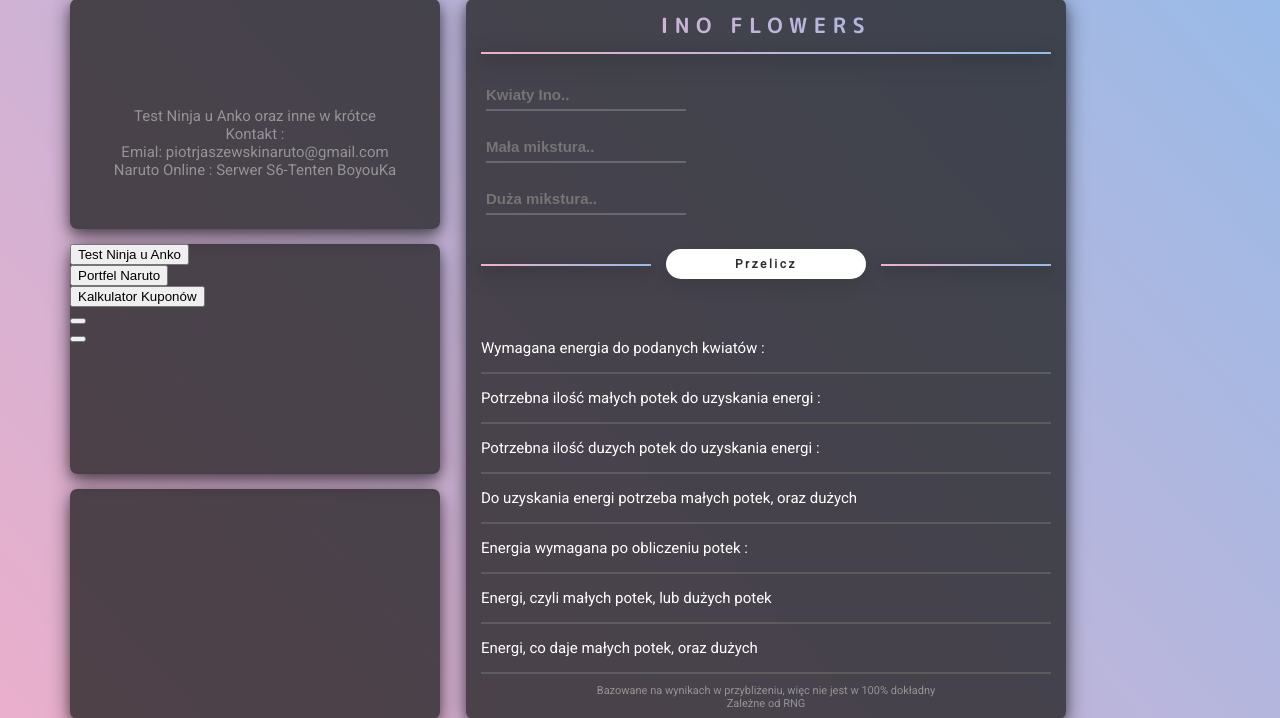
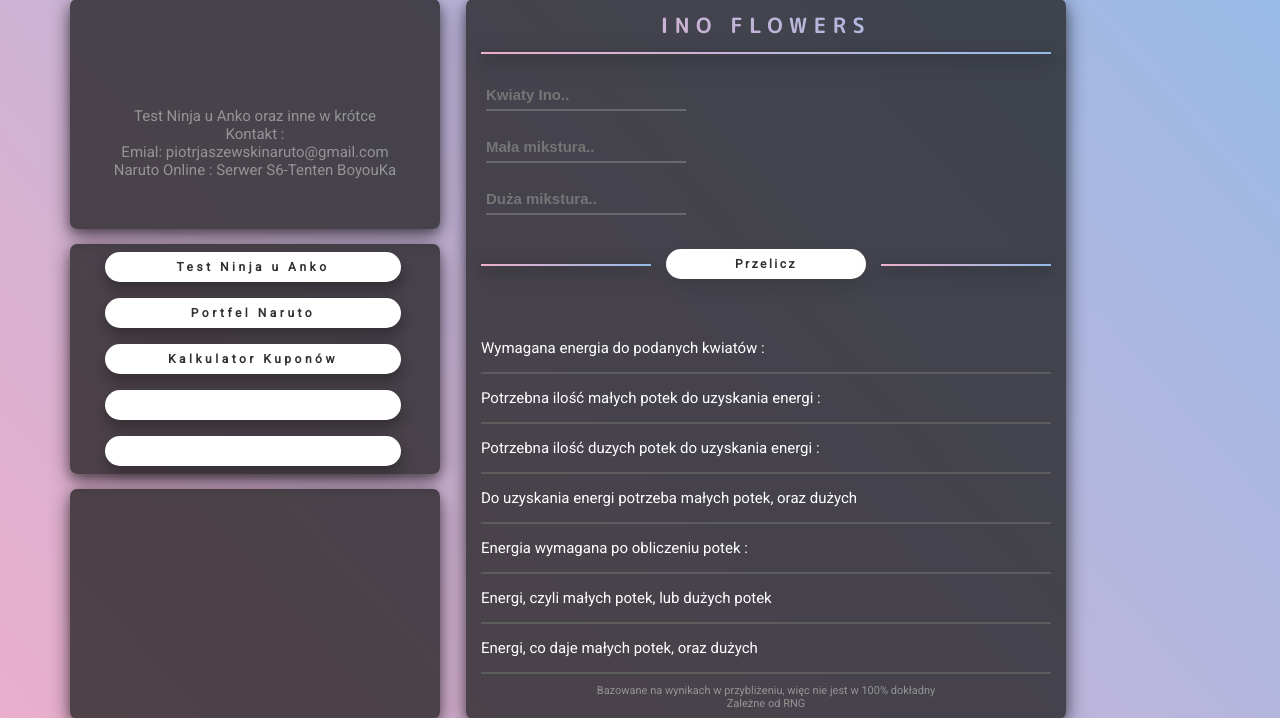
Before and after one commit to Bimbarabambom00/cautious-octo-giggle, a PHP site: page / in a window 1280 px wide. Shown: the part 141-859 px from the top of the page. Run offline with PHP 8.4, Linux system fonts and the light colour scheme.

Commit message:
Add files via upload

```diff
--- a/style.css
+++ b/style.css
@@ -171,3 +171,27 @@
 	font-size: 11px;
 	font-family: 'Roboto', sans-serif;
 }
+.btnnaruto {
+	overflow: hidden;
+	margin: 8px;
+	margin-left: 35px;
+	font-size: 12px;
+	letter-spacing: 1.5px;
+	font-weight: bold;
+	color: rgb(48, 48, 48);
+	font-family: 'Roboto', sans-serif;
+	letter-spacing: 3.5px;
+	height: 30px;
+	width: 80%;
+	background-color: #fff;
+	border: none;
+	border-radius: 20px;
+	box-shadow: 1px 8px 15px rgba(0, 0, 0, 0.3);
+	transition: all 400ms;
+	z-index: 1;
+}
+
+.btnnaruto:hover {
+ color: #e8e8e8;
+ background: linear-gradient(48deg, rgba(238,174,202,1) 0%, rgba(148,187,233,1) 100%);
+}
```
